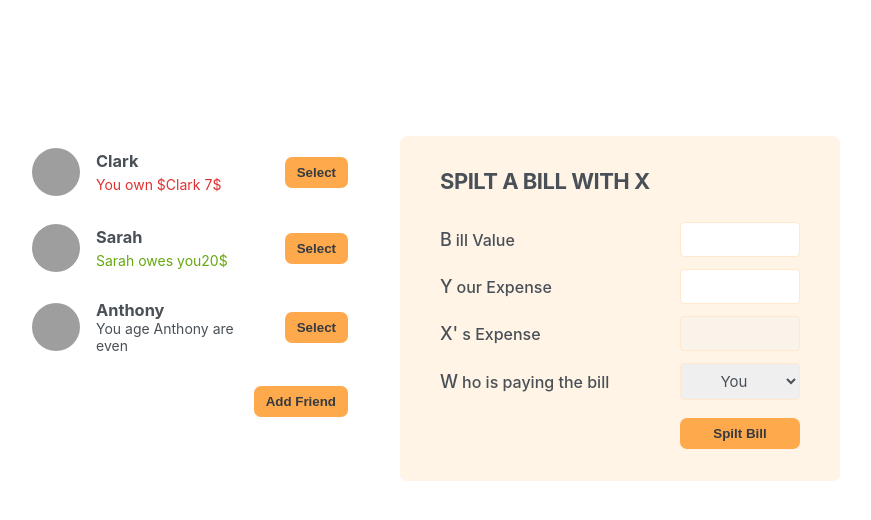
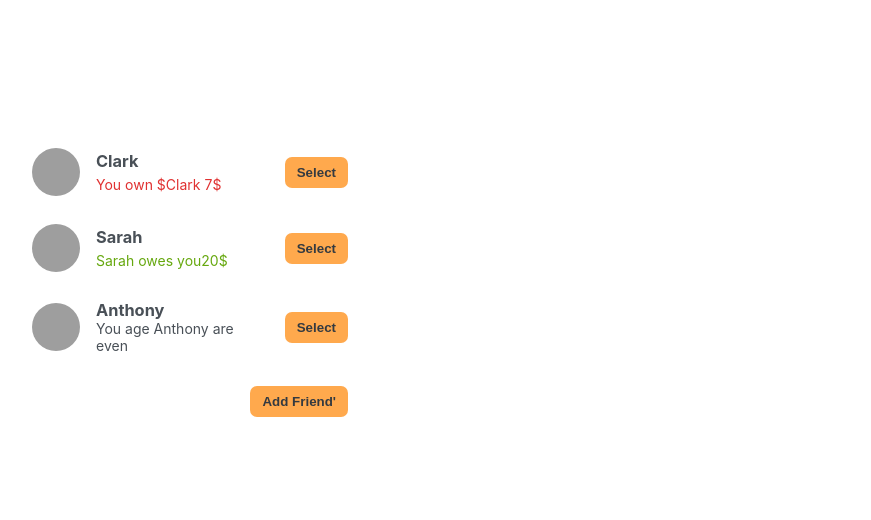
Before and after one commit to AkhiSharmin/Friendliest-App, a React (Create React App) app: page / in a window 1280 px wide. Shown: the top 520 px of the page, without its empty margins (210-1081 px from the left). Built offline with nearby package versions, Linux system fonts and the light colour scheme; grey boxes are pictures that could not be loaded.

Commit message:
added spiltform

```diff
--- a/src/App.js
+++ b/src/App.js
@@ -34,6 +34,8 @@
   const [friends, setFriends] = useState(initialFriends)
   const [showFriend, setShowAddFriend] = useState(false);
 
+  const [selectedFriend, setSelectedFriend] = useState(null);
+
 
   function handelShowAddFriend() {
     setShowAddFriend((show) => !show);
@@ -42,30 +44,43 @@
 
   function handelAddFriend(friend) {
     setFriends(friends => [...friends, friend]);
+    setShowAddFriend(false);
+  }
+
+
+  function handelSelection(friend) {
+    setSelectedFriend(friend)
   }
 
 
 
   return <div className="app">
     <div className="sidebar">
-      <FriendList friends={friends} />
+      <FriendList friends={friends} onSelection={handelSelection} />
+
       {showFriend && <FormFriend onAddFriend={handelAddFriend} />}
-      <Button onClick={handelShowAddFriend}>{showFriend ? "close" : "Add Friend"}</Button>
+
+      <Button onClick={handelShowAddFriend}>
+        {showFriend ? "close" : "Add Friend"}'
+      </Button>
+
     </div>
-    <FormSplitBill />
+    {selectedFriend && <FormSplitBill selectedFriend={selectedFriend} />}
   </div>
 }
 
-function FriendList({ friends }) {
 
+
+
+function FriendList({ friends, onSelection }) {
   return <ul>
     {
-      friends.map(friend => <Friend friend={friend} key={friend.id} />)
+      friends.map(friend => <Friend friend={friend} key={friend.id}
+        onSelection={onSelection} />)
     }
   </ul>
 }
-
-function Friend({ friend }) {
+function Friend({ friend, onSelection }) {
   return <li>
     <img src={friend.image} alt={friend.image} />
     <h3>{friend.name}</h3>
@@ -76,7 +91,7 @@
 
     {friend.balance === 0 && <p>You age {friend.name} are even</p>}
 
-    <Button>Select</Button>
+    <Button onClick={() => onSelection(friend)}>Select</Button>
 
   </li>
 }
@@ -123,24 +138,24 @@
   </form>
 }
 
-function FormSplitBill() {
+function FormSplitBill({ selectedFriend }) {
   return (
     <form className="form-split-bill">
-      <h2>Spilt a bill with X</h2>
+      <h2>Spilt a bill with {selectedFriend.name}</h2>
 
-      <label>Bill Value</label>
+      <label>💰Bill Value</label>
       <input type="text" />
 
-      <label>Your Expense</label>
+      <label>🚺Your Expense</label>
       <input type="text" />
 
-      <label>X's Expense</label>
+      <label>🚻{selectedFriend.name}'s Expense</label>
       <input type="text" disabled />
 
-      <label>Who is paying the bill</label>
+      <label>😵Who is paying the bill</label>
       <select>
         <option value="user">You</option>
-        <option value="friend">X</option>
+        <option value="friend">{selectedFriend.name}</option>
       </select>
 
       <Button>Spilt Bill</Button>
```
